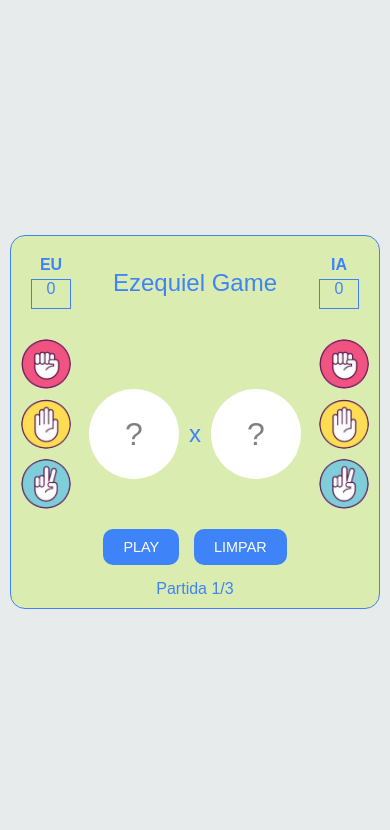
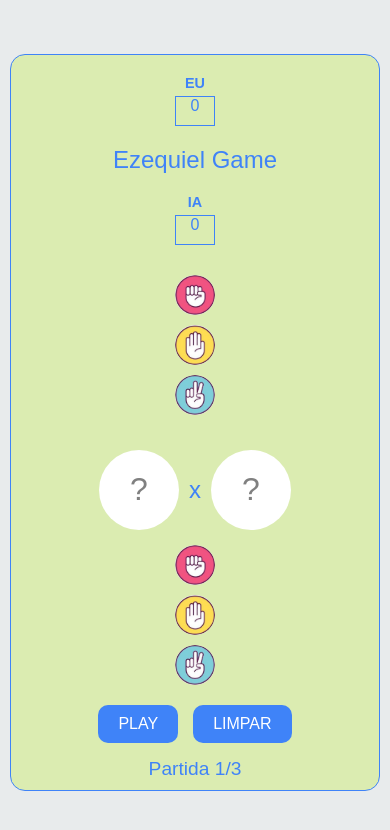
Before and after one commit to Fabiodevdesigner/pedrapapeltesoura, a plain HTML site: page index.html in a window 390 px wide. Drawn offline with Linux system fonts and the light colour scheme.

Commit message:
Update index.html

```diff
--- a/index.html
+++ b/index.html
@@ -169,9 +169,8 @@
         border-radius: 15px;
       }
 
-      .placares {
-        flex-direction: row;
-
+          .placares {
+        flex-direction: column;
         gap: 10px;
       }
 
@@ -180,7 +179,7 @@
       }
 
       .placar-box {
-        font-size: 1rem;
+        font-size: 0.9rem;
       }
 
       .score {
@@ -190,8 +189,7 @@
       }
 
       .acoes {
-        flex-direction: row;
-
+        flex-direction: column;
         align-items: center;
         gap: 15px;
       }
@@ -201,14 +199,22 @@
       }
 
       .jogada-circulo {
-        width: 90px;
-        height: 90px;
+        width: 80px;
+        height: 80px;
       }
 
       .jogada-circulo img {
-        width: 80px;
-        height: 80px;
+        width: 50px;
+        height: 50px;
       }
+
+      .coluna-acoes img {
+        width: 40px;
+        height: 40px;
+      }
+
+      .play-button button {
+        padding: 10px 20px;
 
       .coluna-acoes img {
         width: 50px;
```
